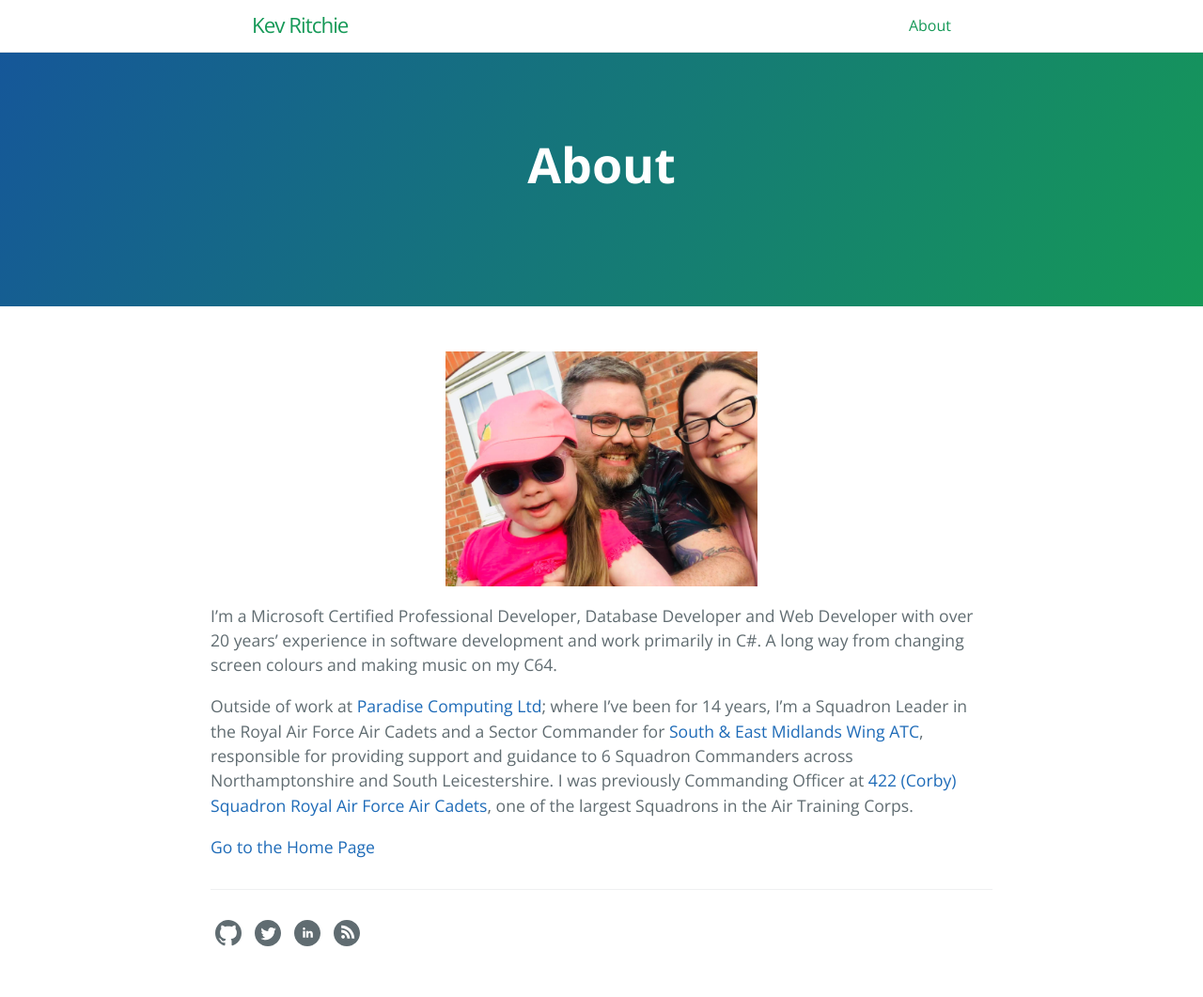
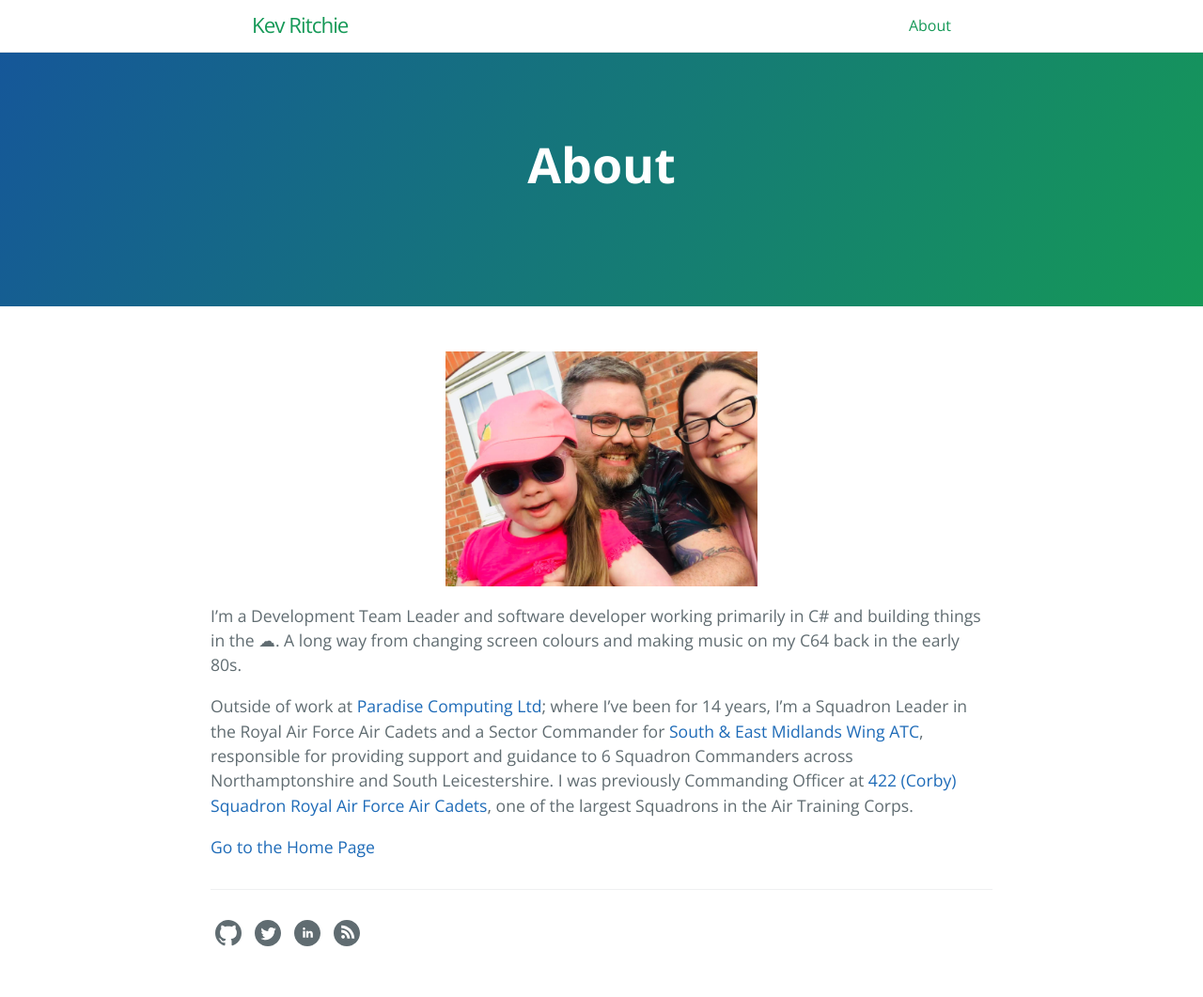
Before and after one commit to KevRitchie/KevRitchie.github.io, a Jekyll site: the page built from about.markdown, in a window 1280 px wide. Shown: the whole page at 94% size. Built offline with Jekyll 4.4.1, drawn with Linux system fonts in a browser that asks for light colours.

Commit message:
Changing about me info

```diff
--- a/_config.yml
+++ b/_config.yml
@@ -21,7 +21,7 @@
 title: Kev Ritchie
 email: kev-the-dev@outlook.com
 description: >- # this means to ignore newlines until "baseurl:"
-  Husband, Father & Coder with over 20 years developer experience working primarily on the Microsoft stack.
+  Husband, Father & Coder working primarily on the Microsoft stack and building things in Azure.
   Currently working as the Development Team Leader at Paradise Computing Ltd.
 baseurl: "" # the subpath of your site, e.g. /blog
 url: "" # the base hostname & protocol for your site, e.g. http://example.com
--- a/about.markdown
+++ b/about.markdown
@@ -10,7 +10,7 @@ order: 1
 <img src="/images/Family.jpg" alt="The clan and I" style="display: block; margin-left: auto; margin-right: auto;"
 width="auto" height="250px"/>
 
-I'm a Microsoft Certified Professional Developer, Database Developer and Web Developer with over 20 years’ experience in software development and work primarily in C#.  A long way from changing screen colours and making music on my C64.
+I’m a Development Team Leader and software developer working primarily in C# and building things in the ☁. A long way from changing screen colours and making music on my C64 back in the early 80s.
 
 Outside of work at [Paradise Computing Ltd](https://www.paradisecomputing.co.uk/); where I've been for 14 years, I'm a Squadron Leader in the Royal Air Force Air Cadets and a Sector Commander for [South & East Midlands Wing ATC](https://semidsatc.org.uk/), responsible for providing support and guidance to 6 Squadron Commanders across Northamptonshire and South Leicestershire.  I was previously Commanding Officer at [422 (Corby) Squadron Royal Air Force Air Cadets](http://422corbyatc.co.uk/), one of the largest Squadrons in the Air Training Corps.
 
```
